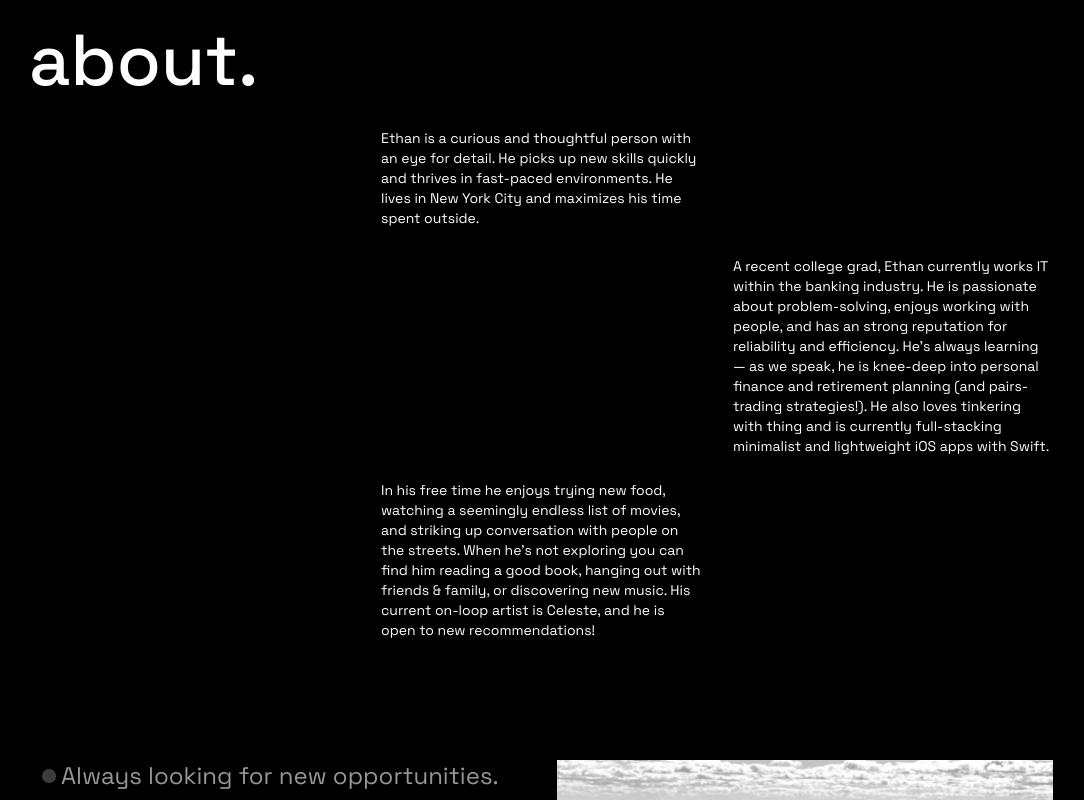
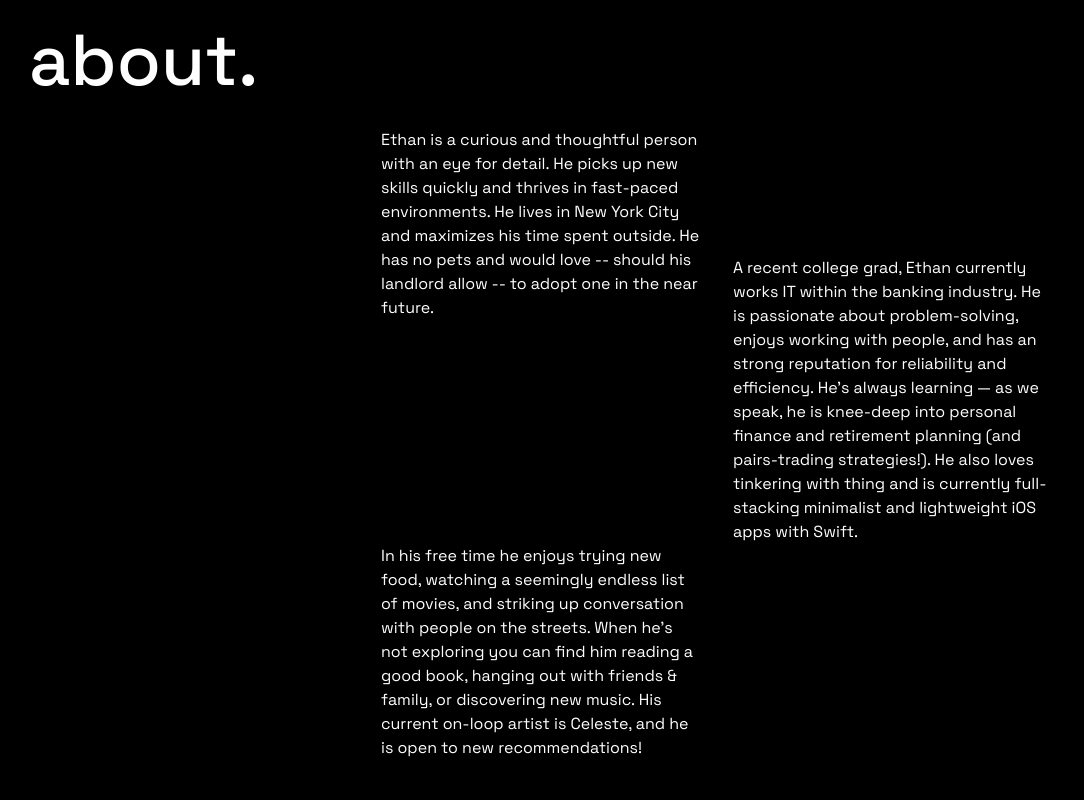
Before and after one commit to ethanwhyy/ethanwhyy.github.io, a Next.js app: page / in a window 1280 px wide. Shown: the part 840-1640 px from the top of the page, without its empty margins (131-1215 px from the left). Built offline with nearby package versions, Linux system fonts and the light colour scheme.

Commit message:
updating about section
- changed font size from sm to regular/medium
- updating introductory paragraph

```diff
--- a/app/page.tsx
+++ b/app/page.tsx
@@ -320,16 +320,17 @@
                     <div className="grid md:grid-cols-3 gap-8">
                       <div className="md:col-span-1 md:col-start-2">
                         <div className="space-y-8">
-                          <p className="text-sm text-[#fefeff]">
+                          <p className="text-[#fefeff]">
                           Ethan is a curious and thoughtful person with an eye for detail. He picks up new skills quickly and thrives
-                          in fast-paced environments. He lives in New York City and maximizes his time spent outside.
+                          in fast-paced environments. He lives in New York City and maximizes his time spent outside. He has no pets and would
+                          love -- should his landlord allow -- to adopt one in the near future.
                           </p>
                         </div>
                       </div>
 
                       <div className="md:col-span-1 md:col-start-3 md:mt-32">
                         <div className="space-y-8">
-                          <p className="text-sm text-[#fefeff]">
+                          <p className="text-[#fefeff]">
                             A recent college grad, Ethan currently works IT within the banking industry. He is passionate about problem-solving,
                             enjoys working with people, and has an strong reputation for reliability and efficiency. He's always learning —
                             as we speak, he is knee-deep into personal finance and retirement planning (and pairs-trading strategies!). He also loves tinkering with
@@ -339,12 +340,10 @@
                       </div>
                     </div>
 
-                    <br />
-
                     <div className="grid md:grid-cols-3 gap-8">
                       <div className="md:col-span-1 md:col-start-2">
                         <div className="space-y-8">
-                          <p className="text-sm text-[#fefeff]">
+                          <p className="text-[#fefeff]">
                             In his free time he enjoys trying new food, watching a seemingly endless list of movies, and
                             striking up conversation with people on the streets. When he's not exploring
                             you can find him reading a good book, hanging out with friends & family, or discovering new music.
@@ -352,14 +351,6 @@
                           </p>
                         </div>
                       </div>
-
-                      {/* <div className="md:col-span-1 md:col-start-3 md:mt-32">
-                        <div className="space-y-8">
-                          <p className="text-sm text-[#fefeff]">
-                            He would love to connect with like-minded people.
-                          </p>
-                        </div>
-                      </div> */}
                     </div>
                   </motion.div>
                 </section>
```
